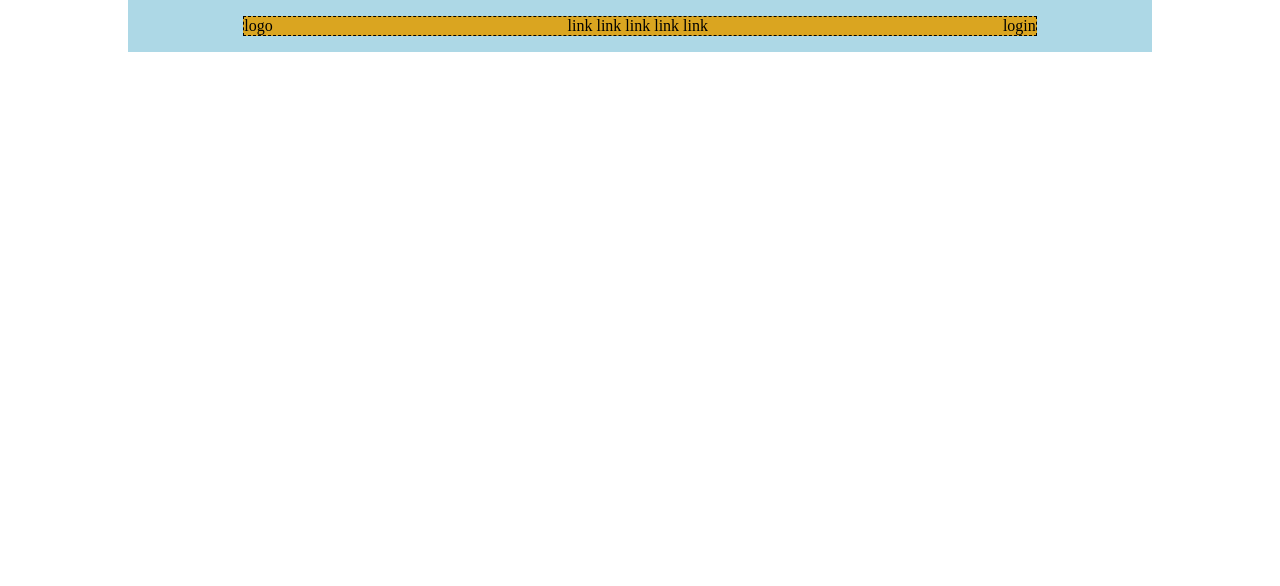
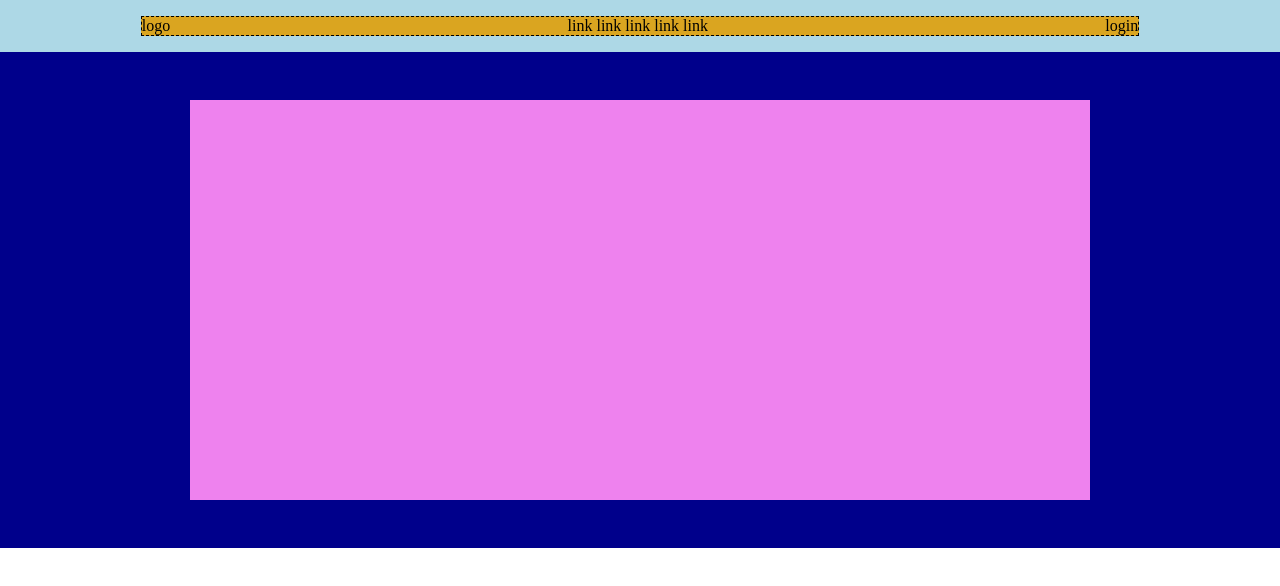
Before and after one commit to Pierpaolo-99/htmlcss-struttura-discord, a plain HTML site: page index.html in a window 1280 px wide. Drawn offline with Linux system fonts and the light colour scheme.

Commit message:
add first section of main

```diff
--- a/assets/css/style.css
+++ b/assets/css/style.css
@@ -20,6 +20,15 @@
             border: 1px dashed black;
         }
     }
+
+    .jumbotron{
+        background-color: #00008b;
+        min-height: 200px;
+
+        .jumbotron_content{
+            background-color: #ee82ee;
+        }
+    }
 }
 
 /* Header */
@@ -29,8 +38,6 @@
 }
 
 nav{
-    width: 80%;
-    margin: auto;
     display: flex;
     justify-content: space-between;
 }
@@ -38,3 +45,17 @@ nav{
 .menu{
     flex-grow: 60%;
 }
+
+/* Main */
+
+.jumbotron{
+    display: flex;
+    justify-content: center;
+    align-items: center;
+    padding: 3rem;
+}
+
+.jumbotron_content{
+    width: 900px;
+    height: 400px;
+}
--- a/index.html
+++ b/index.html
@@ -7,20 +7,27 @@
     <link rel="stylesheet" href="./assets/css/style.css">
 </head>
 <body class="debug">
-    <div class="container">
+
         <header id="site_header">
-            <nav>
+
+            <nav class="container">
                 <div class="logo">logo</div>
                 <div class="menu">link link link link link</div>
                 <div class="login">login</div>
             </nav>
+
         </header>
         <!-- /#site_header -->
-        <main id="site_main"></main>
+
+        <main id="site_main">
+            <div class="jumbotron">
+                <div class="jumbotron_content"></div>
+            </div>
+        </main>
         <!-- /#site_main -->
         <footer id="site_footer"></footer>
         <!-- /#site_footer -->
-    </div>
+
 
 </body>
 </html>
```
